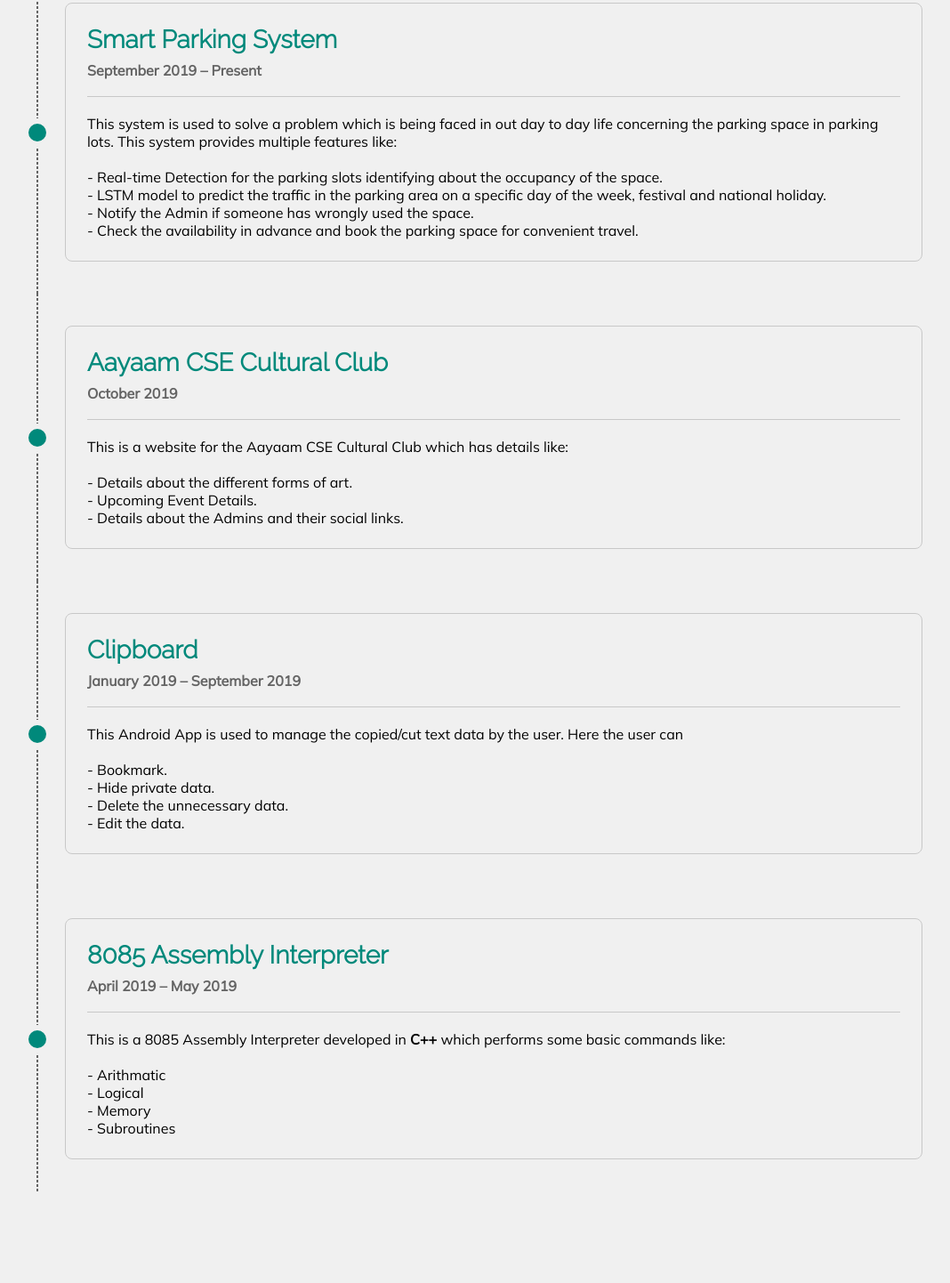
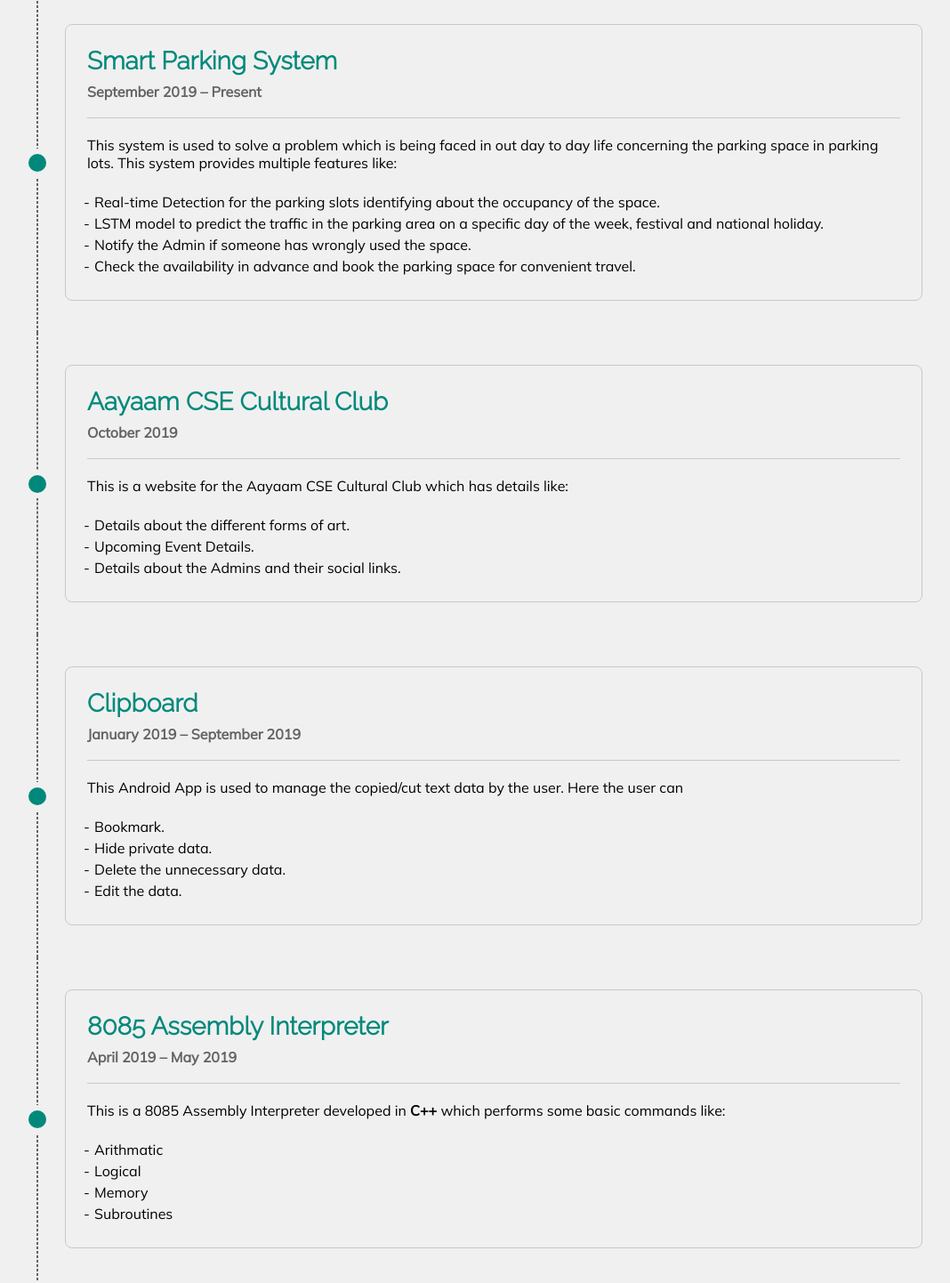
Before and after one commit to mrbing47/mrbing47.github.io, a plain HTML site: page index.html in a window 1280 px wide. Shown: the part 3823-5265 px from the top of the page at 89% size, without its empty margins (99-1167 px from the left). Drawn offline with Linux system fonts and the light colour scheme; a web font is replaced by a local one.

Commit message:
Added the ul in project description and added some margin to the li tags

```diff
--- a/css/projects.css
+++ b/css/projects.css
@@ -134,7 +134,7 @@
 	transform: scaleX(0);
 	background-color: var(--teal-dark);
 	transform-origin: left;
-	transition: transform ease-out 240ms;
+	transition: transform ease-out 150ms;
 }
 
 .project-duration {
@@ -154,6 +154,22 @@
 	left: 0px;
 }
 
+ul {
+	list-style: none;
+}
+
+li {
+	padding: 0px 8px;
+	margin: 4px 0px;
+	position: relative;
+}
+
+li::before {
+	content: "-";
+	position: absolute;
+	left: -4px;
+}
+
 @media only screen and (max-width: 900px) {
 	#project-head {
 		font-size: 44px;
--- a/index.html
+++ b/index.html
@@ -229,13 +229,16 @@
 								<br /><br />
 								It has features like: <br />
 								<br />
-								- Impressive and Responsive UI. <br />
-								- Join or Create Room, or watch personally. <br />
-								- Synchronised Video Playback in the room across all members. <br />
-								- Controls of the video will be controled by the Leader (one who created the room by
-								default).
-								<br />
-								- Real-time messaging in the Room so everyone can share their thoughts.
+								<ul>
+									<li>Impressive and Responsive UI.</li>
+									<li>Join or Create Room, or watch personally.</li>
+									<li>Synchronised Video Playback in the room across all members.</li>
+									<li>
+										Controls of the video will be controled by the Leader (one who created the room by
+										default).
+									</li>
+									<li>Real-time messaging in the Room so everyone can share their thoughts.</li>
+								</ul>
 							</div>
 						</div>
 					</div>
@@ -265,14 +268,21 @@
 							<div class="project-description">
 								This system is used to solve a problem which is being faced in out day to day life
 								concerning the parking space in parking lots. This system provides multiple features like:
-
 								<br /><br />
-								- Real-time Detection for the parking slots identifying about the occupancy of the space.
-								<br />
-								- LSTM model to predict the traffic in the parking area on a specific day of the week,
-								festival and national holiday. <br />
-								- Notify the Admin if someone has wrongly used the space. <br />
-								- Check the availability in advance and book the parking space for convenient travel.
+								<ul>
+									<li>
+										Real-time Detection for the parking slots identifying about the occupancy of the
+										space.
+									</li>
+									<li>
+										LSTM model to predict the traffic in the parking area on a specific day of the week,
+										festival and national holiday.
+									</li>
+									<li>Notify the Admin if someone has wrongly used the space.</li>
+									<li>
+										Check the availability in advance and book the parking space for convenient travel.
+									</li>
+								</ul>
 							</div>
 						</div>
 					</div>
@@ -288,9 +298,11 @@
 							<div class="project-description">
 								This is a website for the Aayaam CSE Cultural Club which has details like:
 								<br /><br />
-								- Details about the different forms of art. <br />
-								- Upcoming Event Details. <br />
-								- Details about the Admins and their social links. <br />
+								<ul>
+									<li>Details about the different forms of art.</li>
+									<li>Upcoming Event Details.</li>
+									<li>Details about the Admins and their social links.</li>
+								</ul>
 							</div>
 						</div>
 					</div>
@@ -306,10 +318,12 @@
 							<div class="project-description">
 								This Android App is used to manage the copied/cut text data by the user. Here the user can
 								<br /><br />
-								- Bookmark. <br />
-								- Hide private data. <br />
-								- Delete the unnecessary data. <br />
-								- Edit the data.
+								<ul>
+									<li>Bookmark.</li>
+									<li>Hide private data.</li>
+									<li>Delete the unnecessary data.</li>
+									<li>Edit the data.</li>
+								</ul>
 							</div>
 						</div>
 					</div>
@@ -325,10 +339,12 @@
 							<div class="project-description">
 								This is a 8085 Assembly Interpreter developed in <b>C++</b> which performs some basic
 								commands like: <br /><br />
-								- Arithmatic <br />
-								- Logical <br />
-								- Memory <br />
-								- Subroutines
+								<ul>
+									<li>Arithmatic</li>
+									<li>Logical</li>
+									<li>Memory</li>
+									<li>Subroutines</li>
+								</ul>
 							</div>
 						</div>
 					</div>
```
